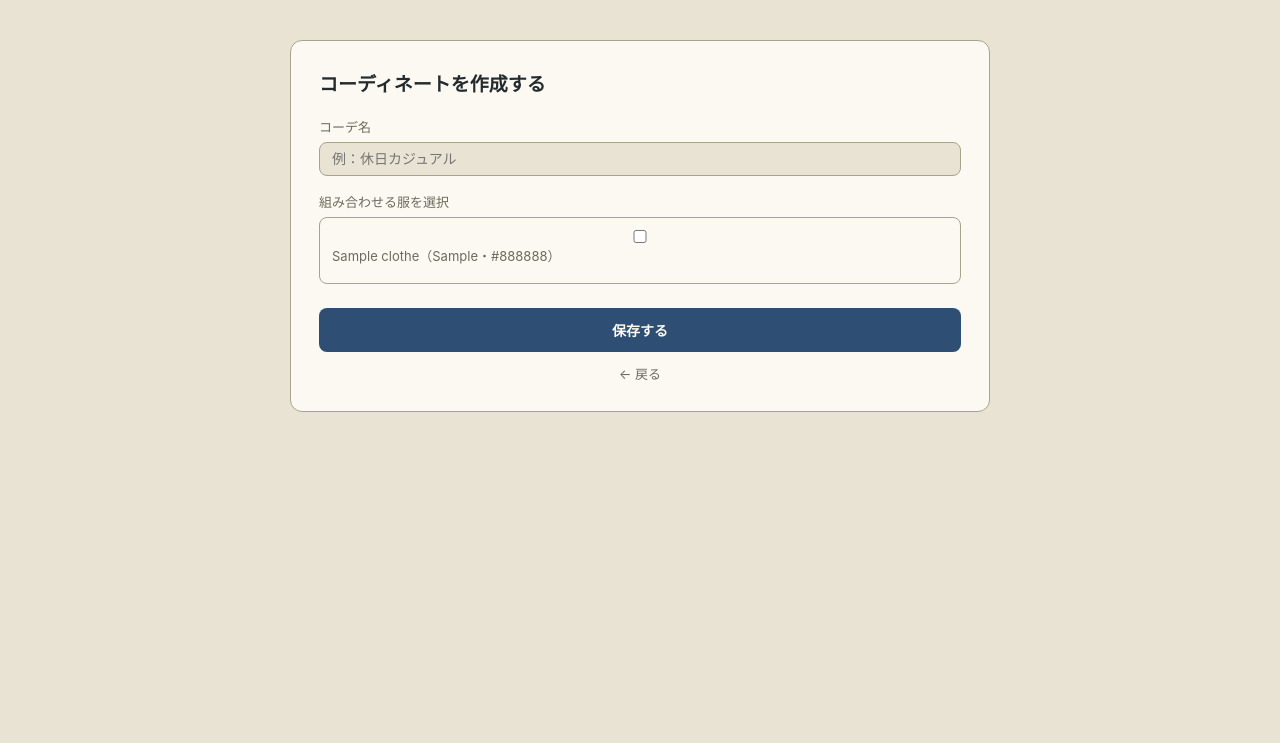
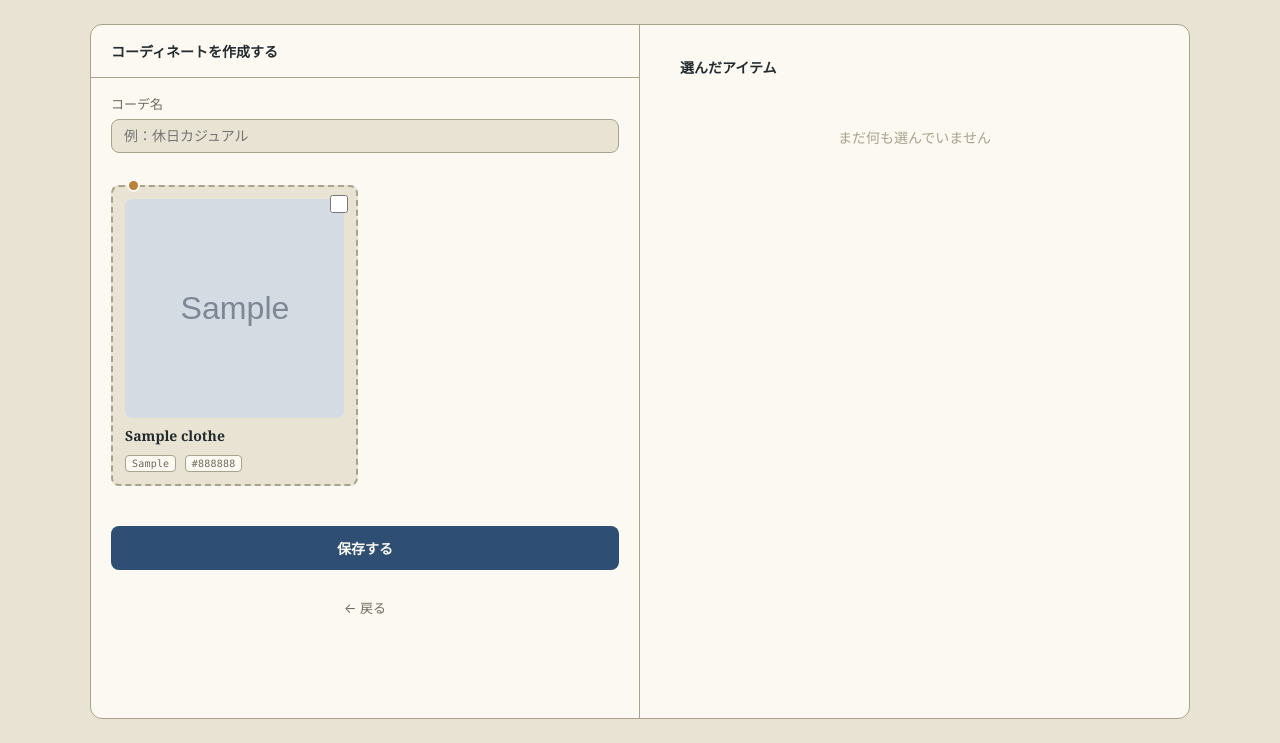
Before and after one commit to marcy-mhib/my-closet-app, a Flask app: page /coordinates/new in a window 1280 px wide. Shown: the part 66-809 px from the top of the page. Before the commit the page ends 478 px from the top, so only its background shows below. Run offline with Flask 3, Linux system fonts and the light colour scheme; a user stored in the database is signed in; tables that the repository leaves empty hold one stand-in row (values such as "Sample post"); grey boxes marked "Sample" are stand-in pictures.

Commit message:
Add multi-season selection, Japanese city default, and visual coordinate picker
- Season is now a multi-select (comma-stored) instead of a single
  value, so an item can be tagged e.g. 春+秋. Updates filtering,
  the "today's pick" badge, forms, and the AI-suggest prompt
  accordingly.
- DEFAULT_CITY and the city input placeholder now default to
  Japanese (東京) instead of the English "Tokyo".
- Coordinate creation now shows clothes as image cards (like the
  closet grid) instead of a plain text checklist, with a live
  "selected items" preview panel that updates as items are
  checked/unchecked.

```diff
--- a/app.py
+++ b/app.py
@@ -53,7 +53,7 @@ login_manager.login_message = 'ログインしてください'
 ALLOWED_EXTENSIONS = {'png', 'jpg', 'jpeg', 'gif', 'webp'}
 CATEGORIES = ['トップス', 'ボトムス', 'アウター', 'シューズ', 'アクセサリー']
 SEASONS = ['春', '夏', '秋', '冬', 'オールシーズン']
-DEFAULT_CITY = 'Fukuoka'
+DEFAULT_CITY = '東京'
 
 # OpenWeatherMapのq=パラメータは英字都市名しか安定して解決できないため、
 # 主要な都道府県名・都市名の漢字入力を英語名に変換してから問い合わせる。
@@ -100,7 +100,7 @@ NEUTRAL_COLORS = {'白', '黒', 'グレー', 'グレイ', 'ネイビー', '紺',
 COMPATIBLE_COLOR_PAIRS = {
     frozenset({'デニム', '白'}),
     frozenset({'カーキ', '茶'}),
-    frozenset({'赤', '黒'}),
+    frozenset({'白', '黒'}),
     frozenset({'青', '白'}),
     frozenset({'ピンク', 'グレー'}),
 }
@@ -300,6 +300,16 @@ def suitable_seasons_for_temp(temp):
     return {'冬', 'オールシーズン'}
 
 
+def seasons_to_string(season_list):
+    """複数選択された季節のリストを、DBに保存する1つの文字列("春,秋"のようなカンマ区切り)に変換する。"""
+    return ','.join(s for s in season_list if s)
+
+
+def seasons_from_string(season_str):
+    """DBに保存されているカンマ区切りの季節文字列を、季節名のリストに戻す。"""
+    return [s for s in (season_str or '').split(',') if s]
+
+
 def is_color_compatible(color1, color2):
     """2色の組み合わせが良さそうか判定する。白・黒などの無彩色は何とでも合う扱いにする簡易ルール。"""
     if not color1 or not color2:
@@ -417,10 +427,15 @@ def index():
     if color:
         query = query.filter(Clothes.color.ilike(f'%{color}%'))
     if season:
-        query = query.filter_by(season=season)
+        # season列は"春,秋"のようなカンマ区切りで複数季節を持ちうるため、部分一致で絞り込む
+        query = query.filter(Clothes.season.ilike(f'%{season}%'))
     clothes = query.order_by(Clothes.id.desc()).all()
 
     temp, description = fetch_weather(city)
+    suitable_seasons = suitable_seasons_for_temp(temp)
+    recommended_ids = {
+        c.id for c in clothes if set(seasons_from_string(c.season)) & suitable_seasons
+    }
     neglected_preview = (
         Clothes.query.filter_by(user_id=current_user.id)
         .order_by(Clothes.last_worn_at.asc())
@@ -436,7 +451,7 @@ def index():
         categories=CATEGORIES,
         seasons=SEASONS,
         today=date.today(),
-        suitable_seasons=suitable_seasons_for_temp(temp),
+        recommended_ids=recommended_ids,
         neglected_preview=neglected_preview,
         filters={'q': q, 'category': category, 'color': color, 'season': season},
     )
@@ -470,7 +485,7 @@ def add():
         name = request.form['name']
         category = request.form['category']
         color = request.form['color']
-        season = request.form['season']
+        season = seasons_to_string(request.form.getlist('season'))
         price = parse_price(request.form.get('price'))
 
         new_clothes = Clothes(
@@ -505,7 +520,7 @@ def edit(id):
         clothes.name = request.form['name']
         clothes.category = request.form['category']
         clothes.color = request.form['color']
-        clothes.season = request.form['season']
+        clothes.season = seasons_to_string(request.form.getlist('season'))
         clothes.price = parse_price(request.form.get('price'))
 
         images = request.files.getlist('images')
@@ -725,7 +740,9 @@ def suggest():
         )
 
     wardrobe_lines = [
-        f'- {c.name}(カテゴリ: {c.category}, 色: {c.color}, 季節: {c.season})' for c in clothes
+        f'- {c.name}(カテゴリ: {c.category}, 色: {c.color}, '
+        f'季節: {"・".join(seasons_from_string(c.season)) or "未設定"})'
+        for c in clothes
     ]
     prompt = (
         f'今日の{city}の天気は「{description}」、気温は{temp}℃です。\n'
--- a/static/css/style.css
+++ b/static/css/style.css
@@ -729,6 +729,24 @@ body {
     align-items: center;
 }
 
+.season-checklist {
+    display: flex;
+    flex-wrap: wrap;
+    gap: 10px 16px;
+    padding: 10px 12px;
+    border: 1px solid var(--thread);
+    border-radius: 8px;
+    background: var(--canvas);
+}
+
+.season-checkbox {
+    font-size: 13px;
+    display: flex;
+    gap: 6px;
+    align-items: center;
+    cursor: pointer;
+}
+
 .coordinate-item-row {
     display: flex;
     gap: 10px;
@@ -778,6 +796,60 @@ body {
 .clothes-card.recommended {
     border-color: var(--indigo);
     box-shadow: 0 0 0 2px rgba(46, 79, 115, 0.15);
+}
+
+.pick-card {
+    display: block;
+    cursor: pointer;
+}
+
+.pick-card .pick-checkbox {
+    position: absolute;
+    top: 8px;
+    right: 8px;
+    width: 18px;
+    height: 18px;
+}
+
+.pick-card.selected {
+    border-color: var(--indigo);
+    box-shadow: 0 0 0 2px rgba(46, 79, 115, 0.15);
+}
+
+.selected-preview {
+    padding: 0 20px 20px;
+    display: flex;
+    flex-direction: column;
+    gap: 10px;
+}
+
+.selected-item-row {
+    display: flex;
+    align-items: center;
+    gap: 10px;
+    border: 1px solid var(--thread);
+    border-radius: 8px;
+    padding: 8px;
+    font-size: 13px;
+}
+
+.selected-item-thumb {
+    width: 40px;
+    height: 40px;
+    border-radius: 6px;
+    overflow: hidden;
+    flex-shrink: 0;
+    display: flex;
+    align-items: center;
+    justify-content: center;
+    background: var(--paper);
+    font-size: 20px;
+}
+
+.selected-item-thumb img {
+    width: 100%;
+    height: 100%;
+    object-fit: cover;
 }
 
 .recommend-badge {
--- a/templates/coordinate_new.html
+++ b/templates/coordinate_new.html
@@ -1,32 +1,113 @@
 {% extends 'base.html' %}
 {% block title %}コーデを作成{% endblock %}
 {% block content %}
-<div class="form-container" style="max-width:700px;">
-    <h1>コーディネートを作成する</h1>
-    <form method="POST" class="validate-form">
+<div class="main">
+    <div class="left">
+        <div class="section-header">
+            <span class="section-title">コーディネートを作成する</span>
+        </div>
+        <form method="POST" class="validate-form" id="coordinate-form">
             <input type="hidden" name="csrf_token" value="{{ csrf_token() }}">
-        <div class="form-group">
+            <div class="form-group" style="padding: 16px 20px 0;">
                 <label>コーデ名</label>
                 <input type="text" name="name" placeholder="例：休日カジュアル" required>
                 <span class="field-error">コーデ名を入力してください</span>
             </div>
-        <div class="form-group">
-            <label>組み合わせる服を選択</label>
+
             {% if clothes %}
-            <div class="clothes-checklist">
+            <div class="clothes-grid" id="clothes-picker">
                 {% for item in clothes %}
-                <label class="clothes-checkbox">
-                    <input type="checkbox" name="clothes_ids" value="{{ item.id }}">
-                    {{ item.name }}（{{ item.category }}・{{ item.color }}）
+                <label class="clothes-card pick-card">
+                    <input
+                        type="checkbox"
+                        name="clothes_ids"
+                        value="{{ item.id }}"
+                        class="pick-checkbox"
+                        data-name="{{ item.name }}"
+                        data-image="{{ url_for('static', filename=item.images[0].image_path) if item.images else '' }}"
+                    >
+                    <div class="clothes-img-slider">
+                        {% if item.images %}
+                        <img src="{{ url_for('static', filename=item.images[0].image_path) }}" alt="{{ item.name }}">
+                        {% else %}
+                        <span class="no-image">👕</span>
+                        {% endif %}
+                    </div>
+                    <div class="clothes-name">{{ item.name }}</div>
+                    <div>
+                        <span class="tag">{{ item.category }}</span>
+                        <span class="tag">{{ item.color }}</span>
+                    </div>
                 </label>
                 {% endfor %}
             </div>
             {% else %}
             <div class="empty-state">先に服を登録してください。</div>
             {% endif %}
+
+            <div style="padding: 16px 20px;">
+                <button type="submit" class="submit-btn">保存する</button>
             </div>
-        <button type="submit" class="submit-btn">保存する</button>
         </form>
         <a href="/coordinates" class="back-link">← 戻る</a>
     </div>
+
+    <div class="right">
+        <div style="padding: 16px 20px 0;">
+            <div class="suggest-label">選んだアイテム</div>
+        </div>
+        <div id="selected-preview" class="selected-preview">
+            <div class="empty-state" id="selected-empty">まだ何も選んでいません</div>
+        </div>
+    </div>
+</div>
 {% endblock %}
+{% block scripts %}
+<script>
+document.addEventListener('DOMContentLoaded', function () {
+    const checkboxes = document.querySelectorAll('.pick-checkbox');
+    const preview = document.getElementById('selected-preview');
+    const emptyMsg = document.getElementById('selected-empty');
+
+    function renderPreview() {
+        preview.innerHTML = '';
+        const checked = Array.from(checkboxes).filter(function (cb) { return cb.checked; });
+        if (!checked.length) {
+            preview.appendChild(emptyMsg);
+            return;
+        }
+        checked.forEach(function (cb) {
+            const row = document.createElement('div');
+            row.className = 'selected-item-row';
+
+            const thumb = document.createElement('div');
+            thumb.className = 'selected-item-thumb';
+            if (cb.dataset.image) {
+                const img = document.createElement('img');
+                img.src = cb.dataset.image;
+                img.alt = cb.dataset.name;
+                thumb.appendChild(img);
+            } else {
+                thumb.textContent = '👕';
+            }
+
+            const name = document.createElement('span');
+            name.textContent = cb.dataset.name;
+
+            row.appendChild(thumb);
+            row.appendChild(name);
+            preview.appendChild(row);
+        });
+    }
+
+    checkboxes.forEach(function (cb) {
+        cb.addEventListener('change', function () {
+            cb.closest('.pick-card').classList.toggle('selected', cb.checked);
+            renderPreview();
+        });
+    });
+
+    renderPreview();
+});
+</script>
+{% endblock %}
```
Also changed, not shown: templates/add.html (+12 -6 lines), templates/edit.html (+13 -6 lines), templates/index.html (+6 -4 lines). Lines whose indentation alone changed are shown as unchanged.
